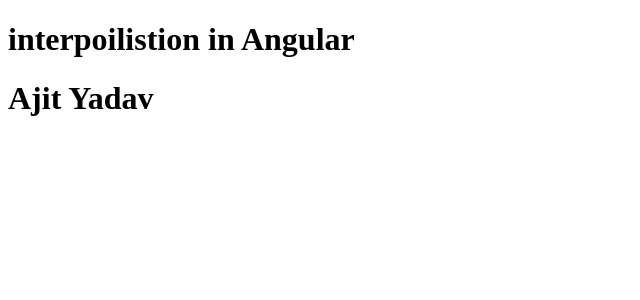
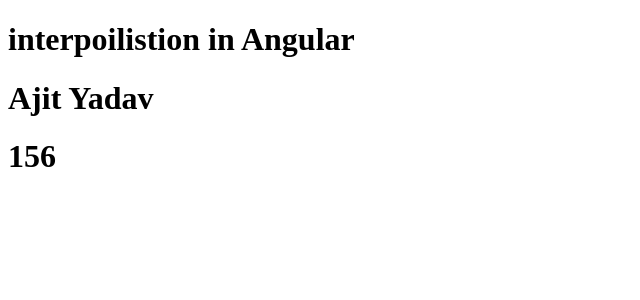
Before and after one commit to Ajit180/Angular-Tut, an Angular app: page / in a window 1280 px wide. Shown: the top 300 px of the page, without its empty margins (0-640 px from the left). Built offline with nearby package versions, Linux system fonts and the light colour scheme.

Commit message:
interpolation final

```diff
--- a/src/app/app.html
+++ b/src/app/app.html
@@ -1,3 +1,4 @@
 <h1>interpoilistion in Angular</h1>
  <h1>{{title}}</h1>
  <!-- double {{}} is called interpoilistion -->
+  <h1>{{x+y}}</h1>
--- a/src/app/app.ts
+++ b/src/app/app.ts
@@ -9,4 +9,6 @@
 })
 export class App {
   protected title = 'Ajit Yadav';
+  x=56;
+  y=100;
 }
```
